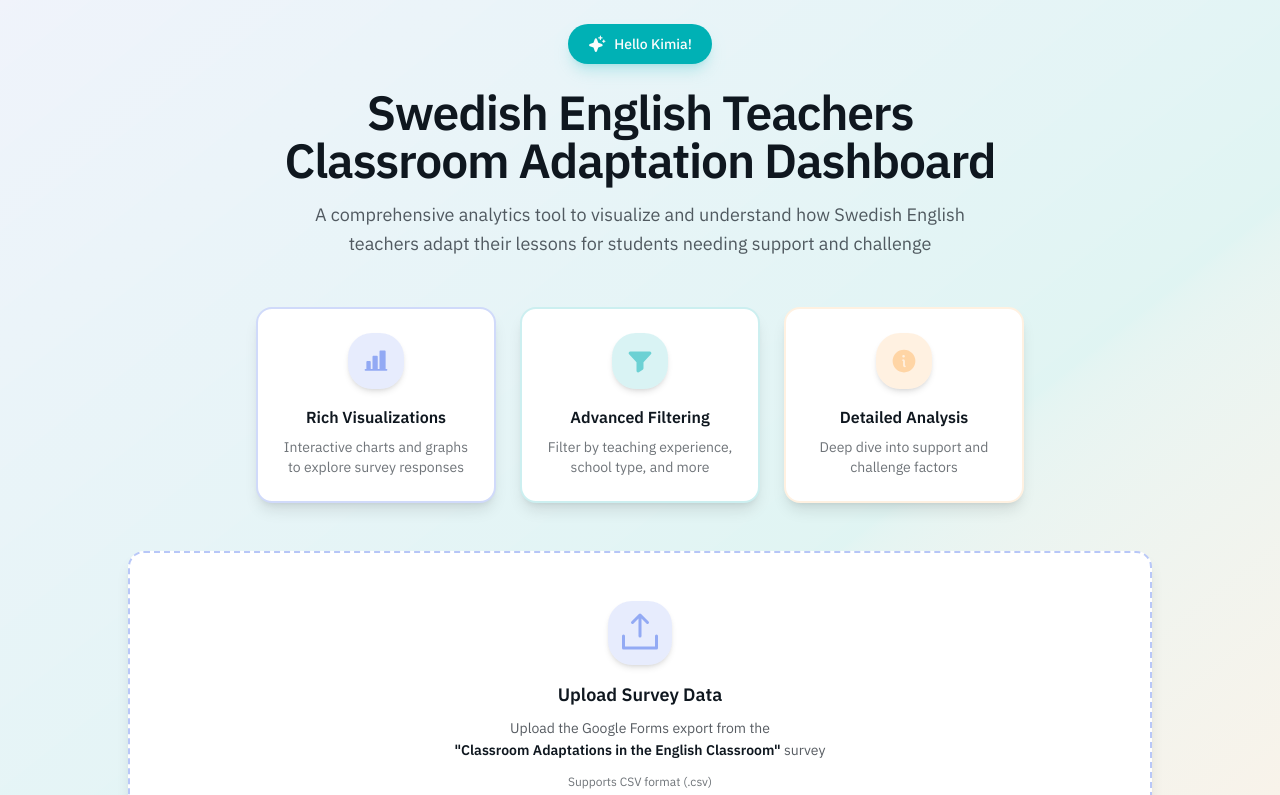
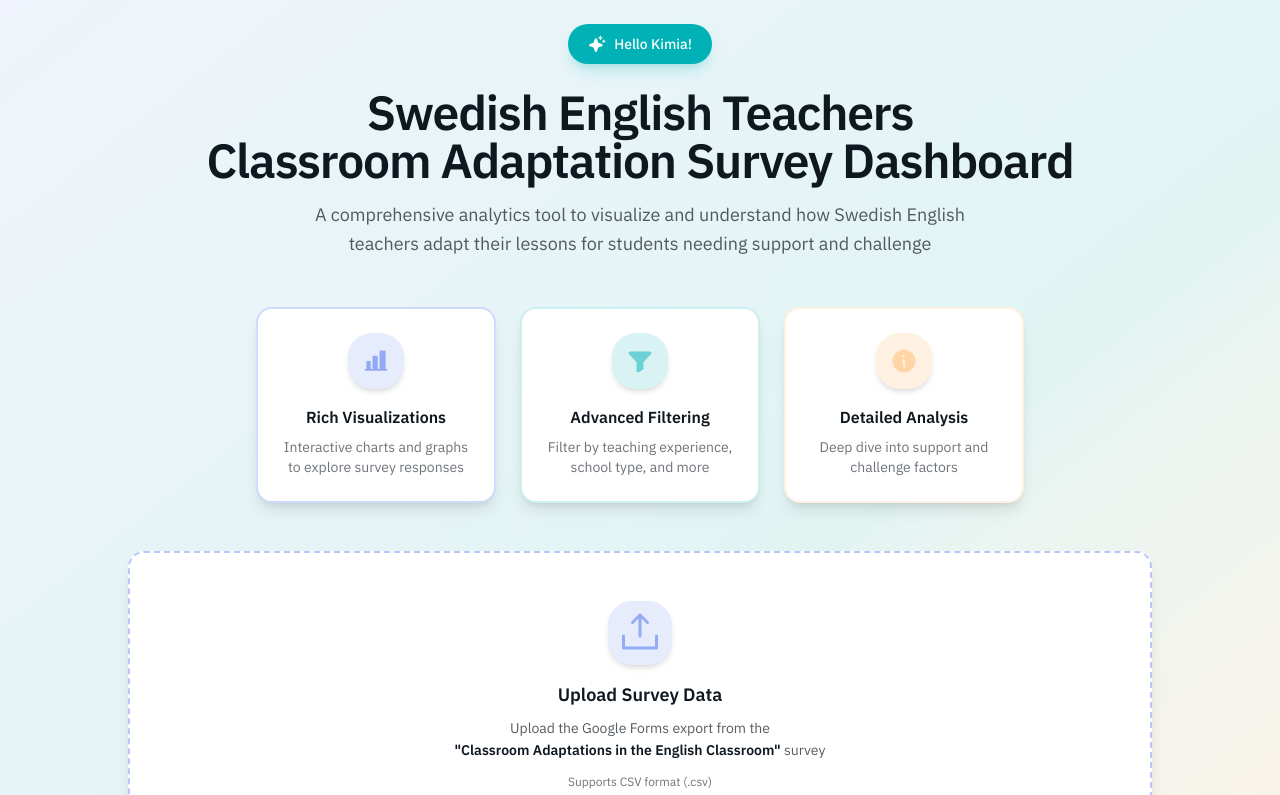
Before and after one commit to Connectslide121/swedish-english-teac, a React (Vite) app: page / in a window 1280 px wide. Shown: the top 795 px of the page. Built offline with nearby package versions, Linux system fonts and the light colour scheme.

Commit message:
Generated by Spark: change the header of the main page to say Swedish English Teachers Classroom Adaptation Survey Dashboard

```diff
--- a/index.html
+++ b/index.html
@@ -4,7 +4,7 @@
 <head>
     <meta charset="UTF-8" />
     <meta name="viewport" content="width=device-width, initial-scale=1.0" />
-    <title>Swedish Teacher Adaptation Dashboard</title>
+    <title>Swedish Teacher Adaptation Survey Dashboard</title>
     <link rel="preconnect" href="https://fonts.googleapis.com">
     <link rel="preconnect" href="https://fonts.gstatic.com" crossorigin>
     <link href="https://fonts.googleapis.com/css2?family=IBM+Plex+Mono:wght@400;500&family=IBM+Plex+Sans:wght@400;500;600&display=swap" rel="stylesheet">
--- a/src/App.tsx
+++ b/src/App.tsx
@@ -121,7 +121,7 @@ function App() {
               <h1 className="text-5xl font-semibold mb-4 tracking-tight text-foreground">
                 Swedish English Teachers
                 <br />
-                Classroom Adaptation Dashboard
+                Classroom Adaptation Survey Dashboard
               </h1>
 
               <p className="text-lg text-foreground/70 max-w-2xl mx-auto mb-12 leading-relaxed">
@@ -184,7 +184,7 @@ function App() {
           <div className="flex justify-between items-start mb-2">
             <div>
               <h1 className="text-3xl font-semibold tracking-tight">
-                Swedish English Teachers Classroom Adaptation Dashboard
+                Swedish English Teachers Classroom Adaptation Survey Dashboard
               </h1>
               <p className="text-sm text-muted-foreground mt-1">
                 Analyzing {rawData.length} survey responses
```
Also changed, not shown: 1 other file (tests, documents, lock files or other folders).
